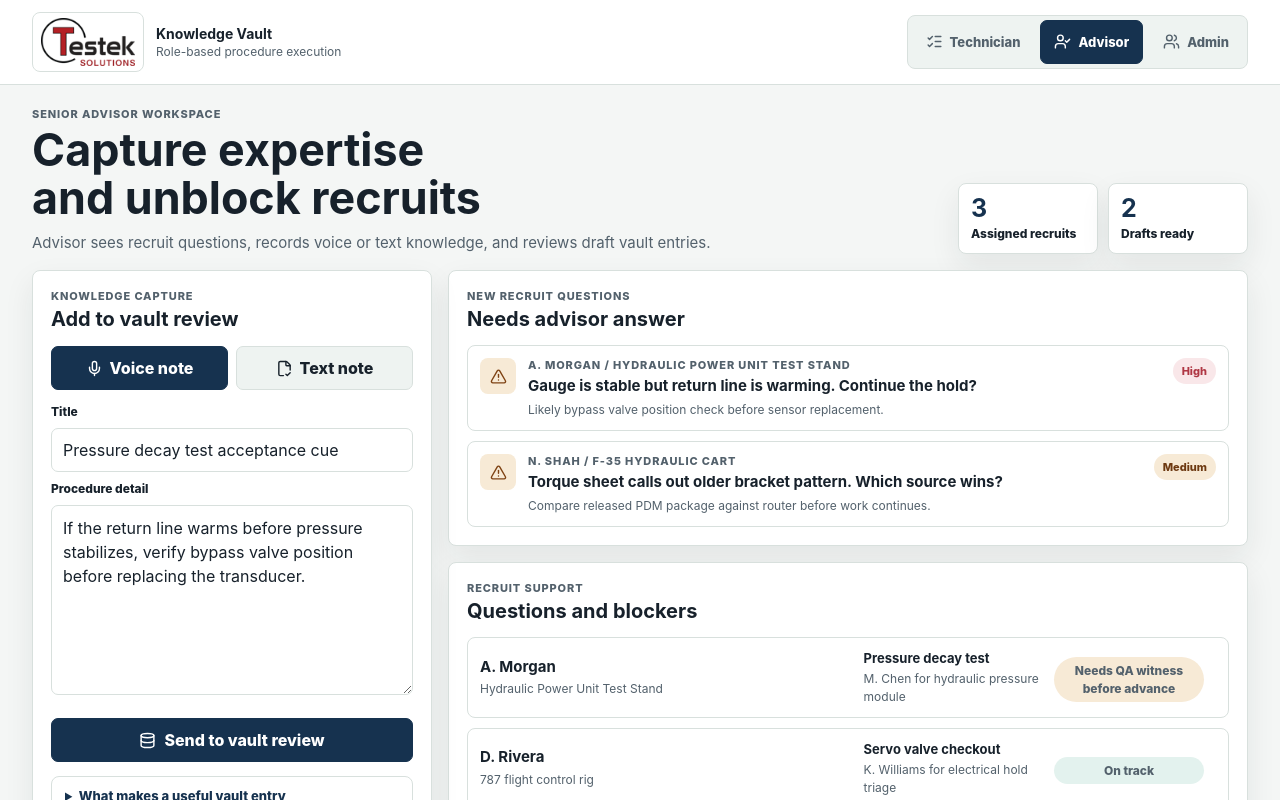
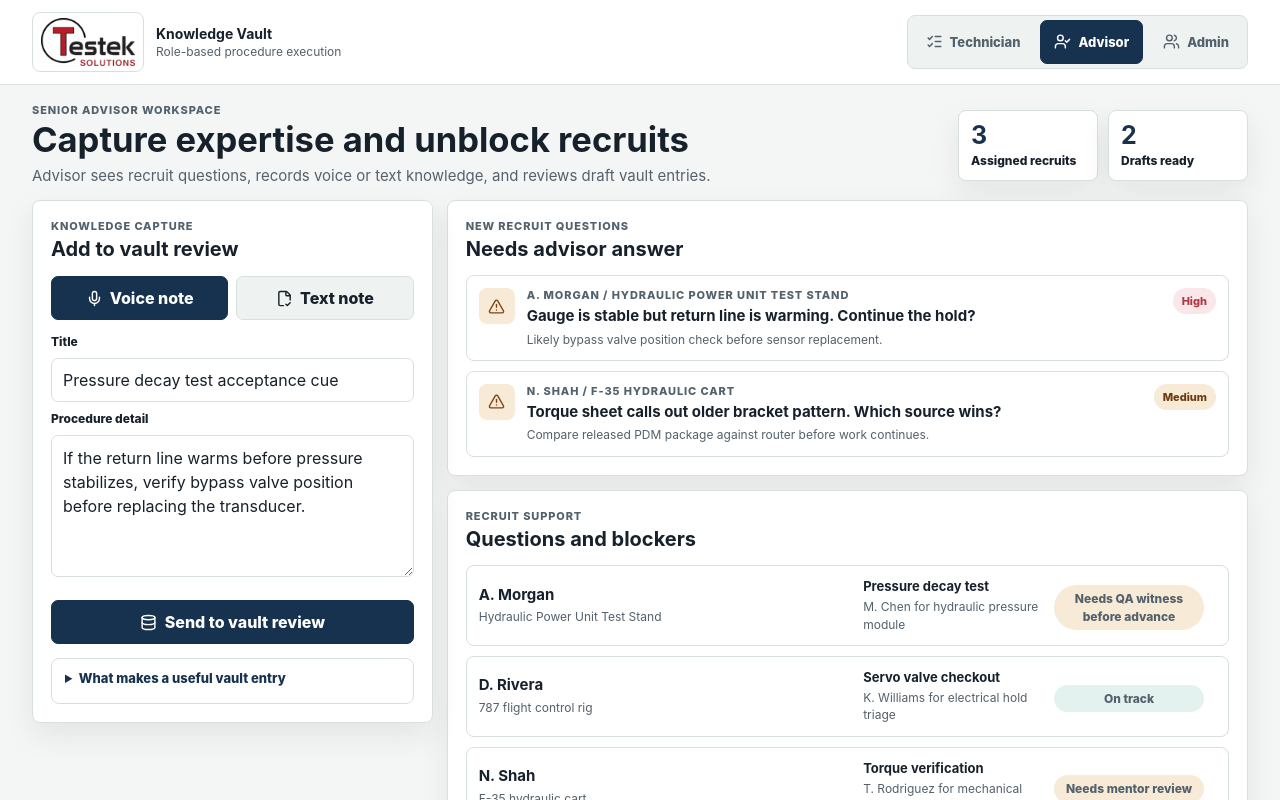
Before and after one commit to Gopi-vitrin/testekv1, a React (Vite) app in the folder v2/: page / in a window 1280 px wide. Both pictures are taken after a click on the button "Advisor". Shown: the top 800 px of the page. Built offline with nearby package versions, Linux system fonts and the light colour scheme.

Commit message:
Tighten role view spacing

```diff
--- a/v2/src/App.jsx
+++ b/v2/src/App.jsx
@@ -368,11 +368,9 @@ function AdvisorView() {
 
       <section className="role-grid advisor-grid">
         <AdvisorCaptureForm onSubmit={handleSubmit} />
-        <div className="primary-stack">
-          <AdvisorQuestionQueue />
-          <RecruitQueue />
-          <AdvisorDraftQueue textEntries={textEntries} />
-        </div>
+        <AdvisorQuestionQueue />
+        <RecruitQueue />
+        <AdvisorDraftQueue textEntries={textEntries} />
       </section>
     </>
   );
@@ -411,7 +409,7 @@ function AdvisorCaptureForm({ onSubmit }) {
         <label htmlFor="advisor-title">Title</label>
         <input id="advisor-title" value={title} onChange={(event) => setTitle(event.target.value)} />
         <label htmlFor="advisor-detail">Procedure detail</label>
-        <textarea id="advisor-detail" rows="7" value={detail} onChange={(event) => setDetail(event.target.value)} />
+        <textarea id="advisor-detail" rows="5" value={detail} onChange={(event) => setDetail(event.target.value)} />
         <button type="submit" className="primary-action" disabled={!title.trim() || !detail.trim()}>
           <Database size={17} aria-hidden="true" />
           Send to vault review
@@ -429,7 +427,7 @@ function AdvisorCaptureForm({ onSubmit }) {
 
 function AdvisorQuestionQueue() {
   return (
-    <section className="panel" aria-labelledby="advisor-question-heading">
+    <section className="panel advisor-question-panel" aria-labelledby="advisor-question-heading">
       <div className="section-heading">
         <div>
           <span className="eyebrow">New recruit questions</span>
@@ -457,7 +455,7 @@ function AdvisorQuestionQueue() {
 
 function RecruitQueue() {
   return (
-    <section className="panel" aria-labelledby="recruit-queue-heading">
+    <section className="panel recruit-panel" aria-labelledby="recruit-queue-heading">
       <div className="section-heading">
         <div>
           <span className="eyebrow">Recruit support</span>
@@ -485,7 +483,7 @@ function RecruitQueue() {
 
 function AdvisorDraftQueue({ textEntries }) {
   return (
-    <section className="panel" aria-labelledby="draft-queue-heading">
+    <section className="panel draft-panel" aria-labelledby="draft-queue-heading">
       <div className="section-heading">
         <div>
           <span className="eyebrow">Vault draft queue</span>
@@ -686,7 +684,7 @@ export default function App() {
     <div className="app-shell">
       <a href="#main-content" className="skip-link">Skip to main content</a>
       <ShellHeader activeView={activeView} setActiveView={setActiveView} />
-      <main id="main-content" tabIndex="-1" aria-label={`${activeLabel} workspace`}>
+      <main id="main-content" className={`view-${activeView}`} tabIndex="-1" aria-label={`${activeLabel} workspace`}>
         {activeView === 'technician' && <TechnicianView />}
         {activeView === 'advisor' && <AdvisorView />}
         {activeView === 'admin' && <AdminView />}
--- a/v2/src/styles.css
+++ b/v2/src/styles.css
@@ -163,15 +163,15 @@ p {
 main {
   width: min(1480px, 100%);
   margin: 0 auto;
-  padding: 22px clamp(16px, 3vw, 32px) 28px;
+  padding: 18px clamp(16px, 3vw, 32px) 28px;
 }
 
 .page-header {
   display: grid;
   grid-template-columns: minmax(0, 1fr) auto;
   gap: 18px;
-  align-items: end;
-  margin-bottom: 16px;
+  align-items: center;
+  margin-bottom: 14px;
 }
 
 .eyebrow {
@@ -186,7 +186,7 @@ main {
 h1 {
   max-width: 780px;
   margin-top: 5px;
-  font-size: clamp(28px, 3.5vw, 46px);
+  font-size: clamp(28px, 3.2vw, 42px);
   line-height: 1.08;
   letter-spacing: 0;
   text-wrap: balance;
@@ -228,6 +228,14 @@ h1 {
   grid-template-columns: minmax(360px, 0.7fr) minmax(0, 1.4fr);
 }
 
+.advisor-grid .capture-console {
+  grid-row: span 2;
+}
+
+.advisor-grid .draft-panel {
+  grid-column: 1 / -1;
+}
+
 .admin-layout,
 .primary-stack,
 .assist-stack {
@@ -237,6 +245,7 @@ h1 {
 
 .admin-layout {
   grid-template-columns: minmax(0, 1.25fr) minmax(360px, 0.75fr);
+  align-items: start;
 }
 
 .admin-layout .vault-admin {
@@ -764,6 +773,36 @@ dd {
   line-height: 1.5;
 }
 
+@media (min-width: 1121px) {
+  .view-advisor .page-header,
+  .view-admin .page-header {
+    grid-template-columns: minmax(0, 1fr) max-content;
+    margin-bottom: 12px;
+  }
+
+  .view-advisor h1,
+  .view-admin h1 {
+    max-width: 660px;
+    font-size: clamp(30px, 2.7vw, 38px);
+    line-height: 1.06;
+  }
+
+  .view-advisor .page-header p,
+  .view-admin .page-header p {
+    margin-top: 6px;
+  }
+
+  .view-advisor .role-grid,
+  .view-admin .admin-layout {
+    gap: 14px;
+  }
+
+  .view-advisor .primary-stack,
+  .view-admin .primary-stack {
+    gap: 14px;
+  }
+}
+
 .capture-checks ul {
   display: grid;
   gap: 7px;
```
